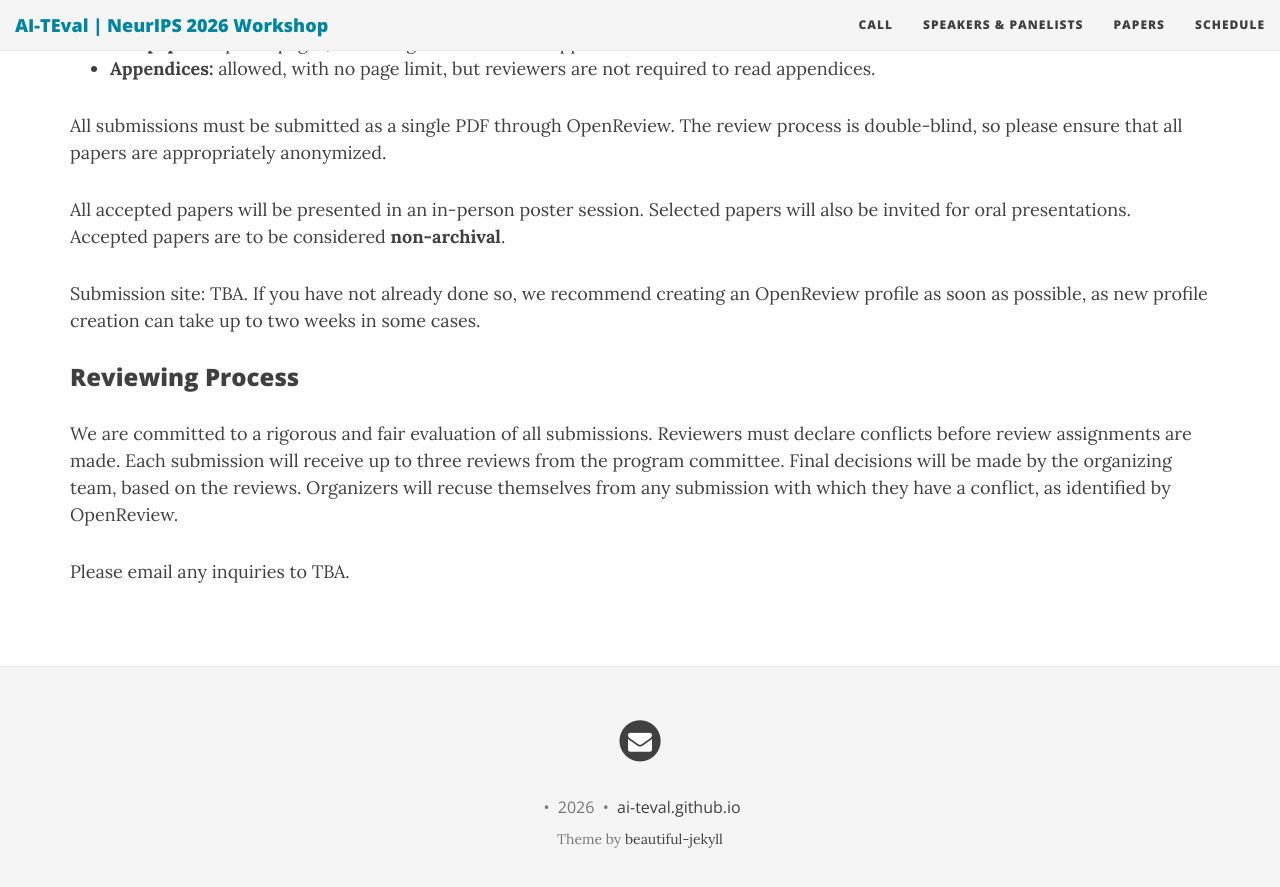
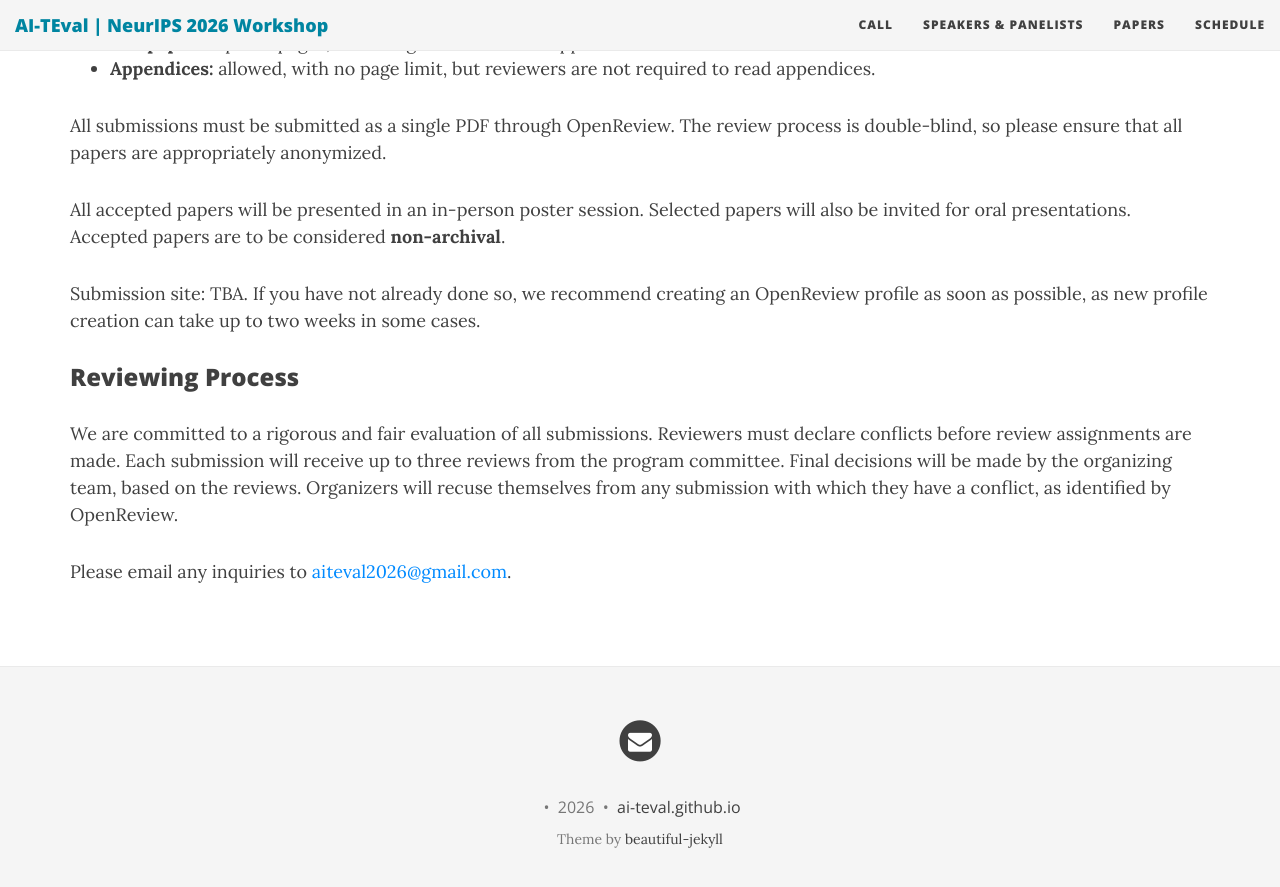
Before and after one commit to AI-TEval/AI-TEval.github.io, a Jekyll site: the page built from cfp.md, in a window 1280 px wide and 900 px high, scrolled down 1827 px. Shown: the top 887 px of the window. Built offline with Jekyll 4.4.1, drawn with Linux system fonts in a browser that asks for light colours; nearby versions of some CDN libraries.

Commit message:
Add workshop contact email

```diff
--- a/_config.yml
+++ b/_config.yml
@@ -35,7 +35,7 @@ footer-link-col: "#404040"
 author: Organizers of the NeurIPS 2026 Workshop on AI Evaluation
 
 social-network-links:
-  email: "TBA"
+  email: "aiteval2026@gmail.com"
 
 share-links-active:
   twitter: true
--- a/cfp.md
+++ b/cfp.md
@@ -57,4 +57,4 @@ Submission site: TBA. If you have not already done so, we recommend creating an
 
 We are committed to a rigorous and fair evaluation of all submissions. Reviewers must declare conflicts before review assignments are made. Each submission will receive up to three reviews from the program committee. Final decisions will be made by the organizing team, based on the reviews. Organizers will recuse themselves from any submission with which they have a conflict, as identified by OpenReview.
 
-Please email any inquiries to TBA.
+Please email any inquiries to [aiteval2026@gmail.com](mailto:aiteval2026@gmail.com).
```
